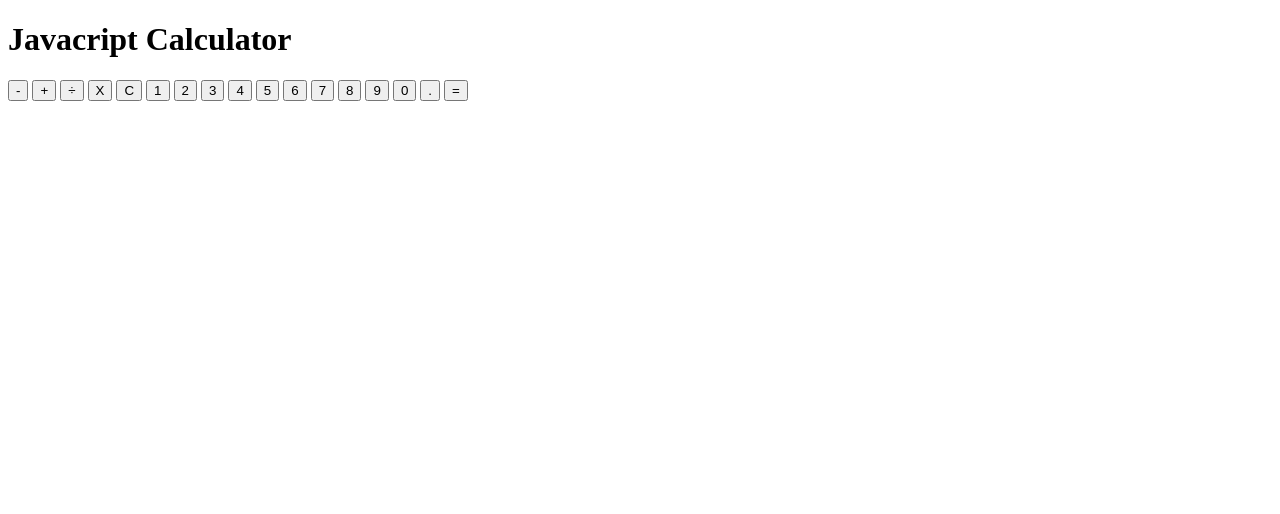
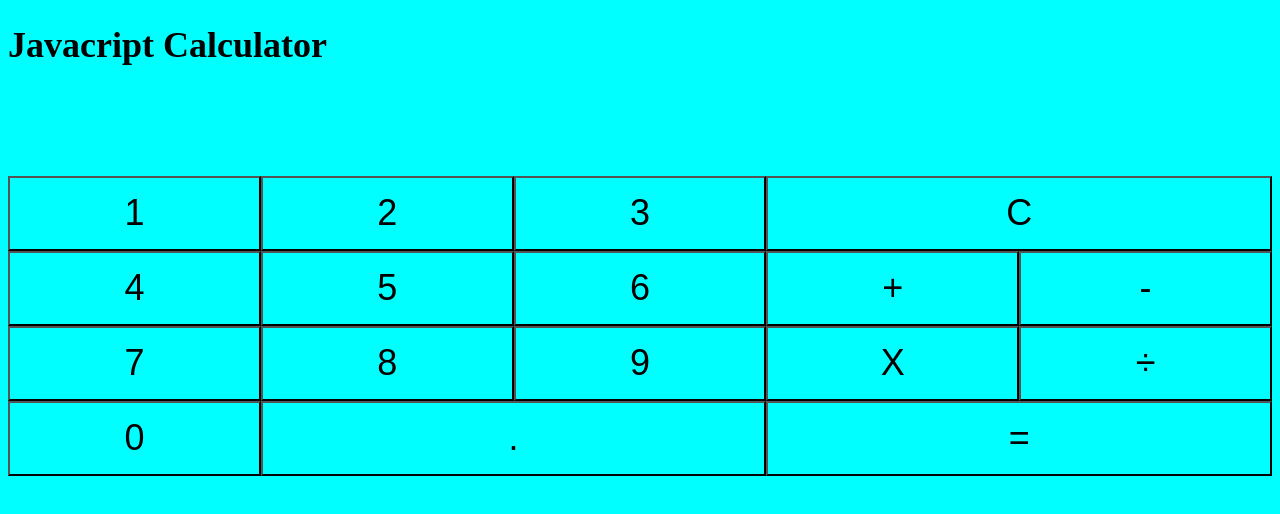
Before and after one commit to LMathers00/Calculator, a plain HTML site: page index.html in a window 1280 px wide. Drawn offline with Linux system fonts and the light colour scheme.

Commit message:
looks like a basic calculator

```diff
--- a/index.html
+++ b/index.html
@@ -12,25 +12,27 @@
 <body>
 <main class = "container">
     <h1 id = "heading">Javacript Calculator</h1>
+    <div class="calculator__display">
+        <h2 class="calculator__output" id = "calculator__output"></h2>
+    </div>
         <div class = "calculator">
-            <h2 id = "calculator__output"></h2>
-            <button class = "calculator__operator" value = "-" >-</button>
-            <button class = "calculator__operator" value ="+">+</button>
-            <button class = "calculator__operator" value ="/">÷</button>
-            <button class = "calculator__operator" value ="*">X</button>
-            <button value =""  id = "calculator__all-clear" onclick="clearValues(event)">C</button>
-            <button class = "calculator__number" value ="1">1</button>
-            <button class = "calculator__number" value ="2">2</button>
-            <button class = "calculator__number" value ="3">3</button>
-            <button class = "calculator__number" value ="4">4</button>
-            <button class = "calculator__number" value ="5">5</button>
-            <button class = "calculator__number" value ="6">6</button>
-            <button class = "calculator__number" value ="7">7</button>
-            <button class = "calculator__number" value ="8">8</button>
-            <button class = "calculator__number" value ="9">9</button>
-            <button class = "calculator__number" value ="0">0</button>
-            <button class = "calculator__number" value ="." id = "decimal"">.</button>
-            <button value = "=" id = "calculator__equals" >=</button>
+            <button class = "calculator__operator calculator__operator-minus" value = "-" >-</button>
+            <button class = "calculator__operator calculator__operator-plus" value ="+">+</button>
+            <button class = "calculator__operator calculator__operator-divide" value ="/">÷</button>
+            <button class = "calculator__operator calculator__operator-times" value ="*">X</button>
+            <button class = "calculator__all-clear" value =""  id = "calculator__all-clear" onclick="clearValues(event)">C</button>
+            <button class = "calculator__number calculator__number-one" value ="1">1</button>
+            <button class = "calculator__number calculator__number-two" value ="2">2</button>
+            <button class = "calculator__number calculator__number-three" value ="3">3</button>
+            <button class = "calculator__number calculator__number-four" value ="4">4</button>
+            <button class = "calculator__number calculator__number-five" value ="5">5</button>
+            <button class = "calculator__number calculator__number-six" value ="6">6</button>
+            <button class = "calculator__number calculator__number-seven" value ="7">7</button>
+            <button class = "calculator__number calculator__number-eight" value ="8">8</button>
+            <button class = "calculator__number calculator__number-nine" value ="9">9</button>
+            <button class = "calculator__number calculator__number-zero" value ="0">0</button>
+            <button class = "calculator__number calculator__decimal" value ="." id = "decimal">.</button>
+            <button class = "calculator__equals" value = "=" id = "calculator__equals" >=</button>
     </div>
     </div>
 </main>
--- a/script.js
+++ b/script.js
@@ -34,7 +34,7 @@ const additionEqn = (A, B) => {
     };
 const subtractionEqn = (A, B) => {
     return A -= B;
-    }
+    };
 const multiplicationEqn = (A, B) => {
     return A * B;
     };
--- a/style.scss
+++ b/style.scss
@@ -1,5 +1,52 @@
-.calculator__keys{
-    display: grid;
+*{
+    background-color: aqua;
+    font-size: 1.5rem;
 }
 
+
+.calculator__display {grid-area: display;}
+.calculator__number-one {grid-area: one;}
+.calculator__number-two {grid-area: two;}
+.calculator__number-three {grid-area: three;}
+.calculator__number-four {grid-area: four;}
+.calculator__number-five {grid-area: five;}
+.calculator__number-six {grid-area: six;}
+.calculator__number-seven {grid-area: seven;}
+.calculator__number-eight {grid-area: eight;}
+.calculator__number-nine {grid-area: nine;}
+.calculator__number-zero {grid-area: nought;}
+.calculator__operator-minus {grid-area: minus;}
+.calculator__operator-plus {grid-area: plus;}
+.calculator__operator-divide {grid-area: divide;}
+.calculator__operator-times {grid-area: multiply;}
+.calculator__decimal {grid-area: decimal;}
+.calculator__equals {grid-area: equals;}
+.calculator__all-clear {grid-area: clear;}
+
+.calculator{
+    display: grid;
+    grid-template: 50px 75px 75px 75px 75px / 1fr 1fr 1fr 1fr 1fr;
+    grid-template-areas:
+    "display display display display display"
+    "one two three clear clear "
+    "four five six plus minus"
+    "seven eight nine multiply divide"
+    "nought decimal decimal equals equals";
+}
+
+.calculator__display{
+    background-color: aqua;
+}
+
+.calculator__output{
+    display: flex;
+    align-items: center;
+    justify-content: center;
+    background-color: aqua;
+}
+
+//Having issue with decimal calculations where its corrects but adds alot
+//of zeros with then an extra number that makes it incorrect
+//slack josie and ask if parsefloat(variable.toFixed(x)) would fix the issue
+
 // GONNA DO ALL THIS AFTER GETING THE FUNCTIONALITY DOWN HEHEHEHEHE
```
Also changed, not shown: style.css, 1 other file.
